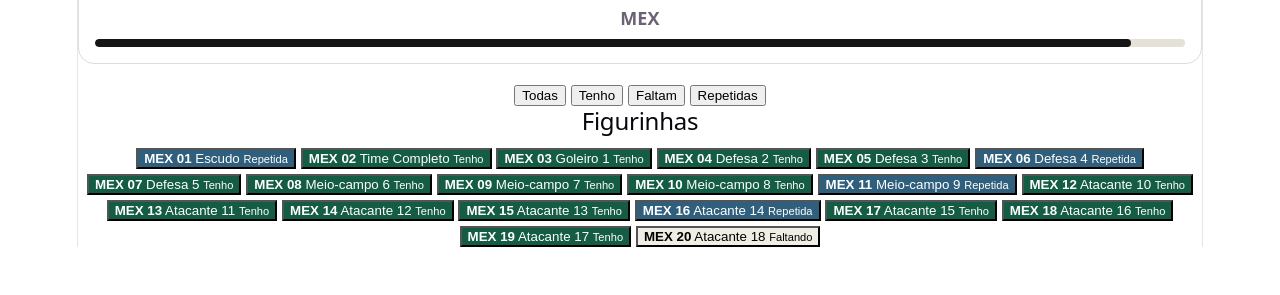
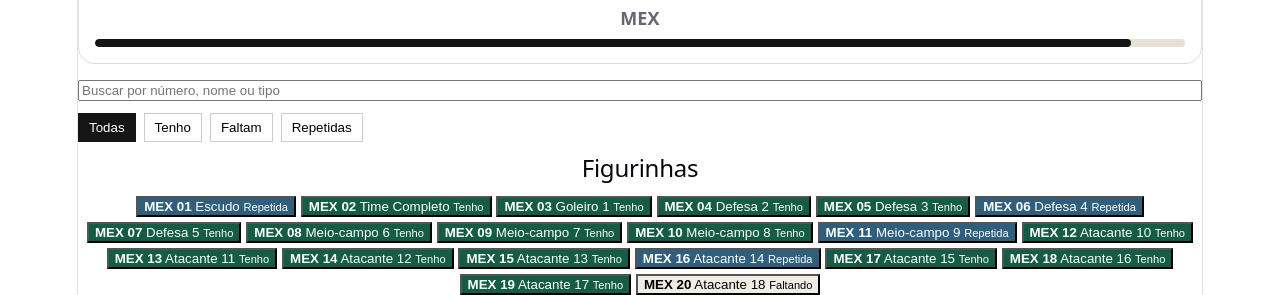
Before and after one commit to Marcos-Brito-Paceka/gerenciamento-figurinhas-copa-do-mundo-2026, a website built with Vite: page index.html in a window 1280 px wide. Shown: the part 553-848 px from the top of the page. Before the commit the page ends 800 px from the top, so only its background shows below. Built offline with nearby package versions, Linux system fonts and the light colour scheme.

Commit message:
feat: add sticker search and fix filtered rendering

```diff
--- a/src/main.ts
+++ b/src/main.ts
@@ -27,7 +27,24 @@ function getStickers() {
   return getAllStickers(albumTeams);
 }
 
-let activeFilter: 'all' | 'have' | 'missing' | 'duplicate' = 'all'
+let activeFilter: "all" | "have" | "missing" | "duplicate" = "all";
+let stickerQuery = "";
+
+function updateFilterUI(): void {
+  const buttons = document.querySelectorAll<HTMLButtonElement>(
+    "#stickerFilters button",
+  );
+
+  buttons.forEach((button) => {
+    const filter = button.getAttribute("data-filter");
+
+    if (filter === activeFilter) {
+      button.classList.add("active");
+    } else {
+      button.classList.remove("active");
+    }
+  });
+}
 
 app.innerHTML = `
   <h1>Álbum 2026</h1>
@@ -45,6 +62,12 @@ app.innerHTML = `
     <div id="teamHeader"></div>
   </section>
 
+  <input
+  id="stickerSearch"
+  type="search"
+  placeholder="Buscar por número, nome ou tipo"
+  />
+
   <div id="stickerFilters">
     <button data-filter="all">Todas</button>
     <button data-filter="have">Tenho</button>
@@ -58,12 +81,12 @@ app.innerHTML = `
   </section>
 `;
 
-const albumSummary = getElement<HTMLDivElement>('#albumSummary')
+const albumSummary = getElement<HTMLDivElement>("#albumSummary");
+const stickerSearch = getElement<HTMLInputElement>('#stickerSearch')
 
 function updateAlbumSummary(): void {
-  renderAlbumSummary(albumSummary, albumTeams)
+  renderAlbumSummary(albumSummary, albumTeams);
 }
-
 
 const matrix = getElement<HTMLDivElement>("#teamMatrix");
 const stickerMatrix = getElement<HTMLDivElement>("#stickerMatrix");
@@ -75,43 +98,56 @@ function updateSelectedTeam(index: number): void {
   const selectedTeam = albumTeams[selectedTeamIndex];
 
   renderTeamHeader(teamHeader, selectedTeam);
-  const stickers =
-  activeFilter === 'all'
-    ? selectedTeam.stickers
-    : selectedTeam.stickers.filter((sticker) => sticker.status === activeFilter)
 
-renderStickers(stickerMatrix, {
-  ...selectedTeam,
-  stickers,
-});
+  const normalizedQuery = stickerQuery.trim().toLowerCase();
+
+  const stickers = selectedTeam.stickers.filter((sticker) => {
+    const matchesFilter =
+      activeFilter === "all" || sticker.status === activeFilter;
+
+    const matchesSearch =
+      !normalizedQuery ||
+      `${sticker.number} ${sticker.name} ${sticker.type}`
+        .toLowerCase()
+        .includes(normalizedQuery);
+
+    return matchesFilter && matchesSearch;
+  });
+
+  renderStickers(stickerMatrix, {
+    ...selectedTeam,
+    stickers,
+  });
 }
 
-const stickerFilters = getElement<HTMLDivElement>('#stickerFilters')
+const stickerFilters = getElement<HTMLDivElement>("#stickerFilters");
 
-stickerFilters.addEventListener('click', (event) => {
-  const target = event.target as HTMLElement
-  const filterButton = target.closest('[data-filter]')
+stickerFilters.addEventListener("click", (event) => {
+  const target = event.target as HTMLElement;
+  const filterButton = target.closest("[data-filter]");
 
-  if (!filterButton) return
+  if (!filterButton) return;
 
-  const filter = filterButton.getAttribute('data-filter')
+  const filter = filterButton.getAttribute("data-filter");
 
   if (
-    filter !== 'all' &&
-    filter !== 'have' &&
-    filter !== 'missing' &&
-    filter !== 'duplicate'
+    filter !== "all" &&
+    filter !== "have" &&
+    filter !== "missing" &&
+    filter !== "duplicate"
   ) {
-    return
+    return;
   }
 
-  activeFilter = filter
-  updateSelectedTeam(selectedTeamIndex)
-})
+  activeFilter = filter;
+  updateSelectedTeam(selectedTeamIndex);
+  updateFilterUI();
+});
 
 renderTeams(matrix, albumTeams);
 updateSelectedTeam(0);
 updateAlbumSummary();
+updateFilterUI();
 
 matrix.addEventListener("click", (event) => {
   const target = event.target as HTMLElement;
@@ -157,3 +193,10 @@ stickerMatrix.addEventListener("click", (event) => {
   updateProgress();
   updateAlbumSummary();
 });
+
+stickerSearch.addEventListener('input', (event) => {
+  const target = event.target as HTMLInputElement
+
+  stickerQuery = target.value
+  updateSelectedTeam(selectedTeamIndex)
+})
--- a/src/style.css
+++ b/src/style.css
@@ -345,3 +345,24 @@ code {
   background: #151515;
   border-radius: inherit;
 }
+
+/* STICKER FILTERS */
+
+#stickerFilters {
+  display: flex;
+  gap: 8px;
+  margin: 12px 0;
+}
+
+#stickerFilters button {
+  padding: 6px 10px;
+  border: 1px solid #ccc;
+  background: white;
+  cursor: pointer;
+}
+
+#stickerFilters button.active {
+  background: #151515;
+  color: white;
+  border-color: #151515;
+}
```
